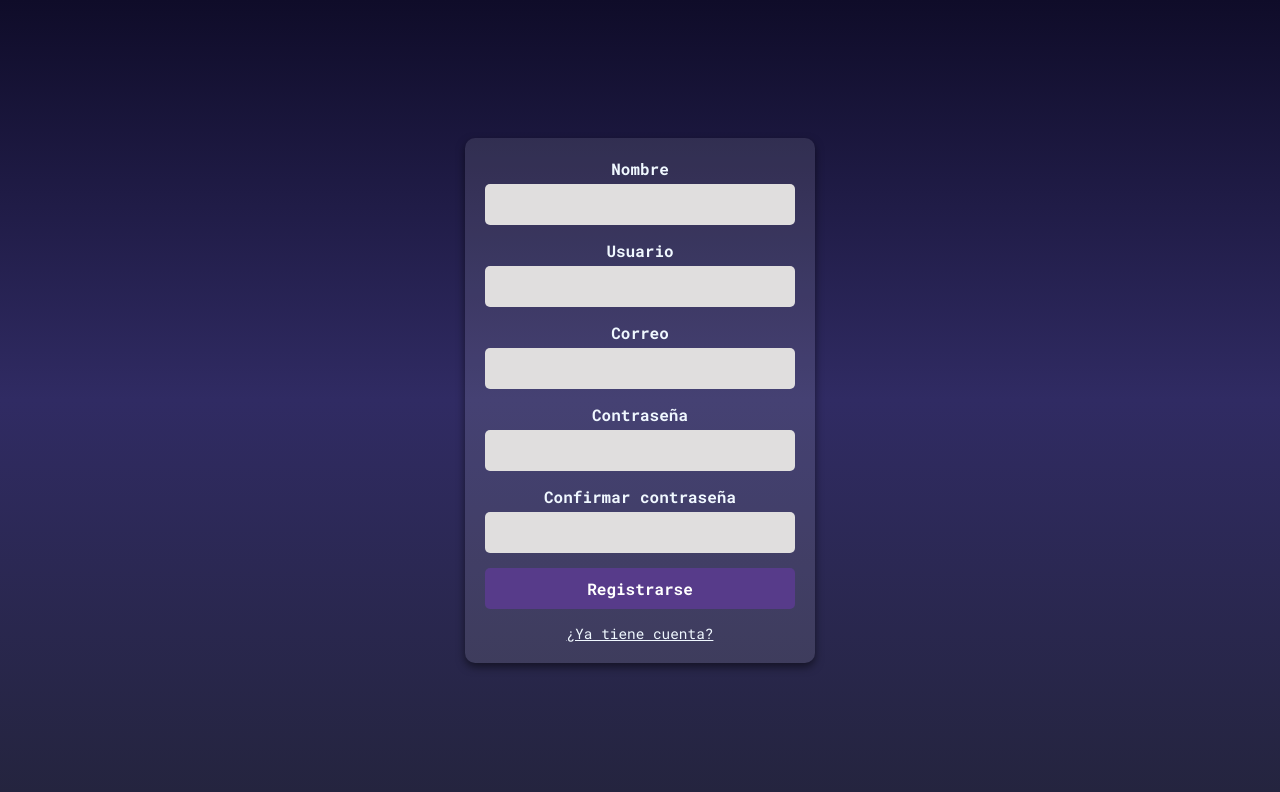
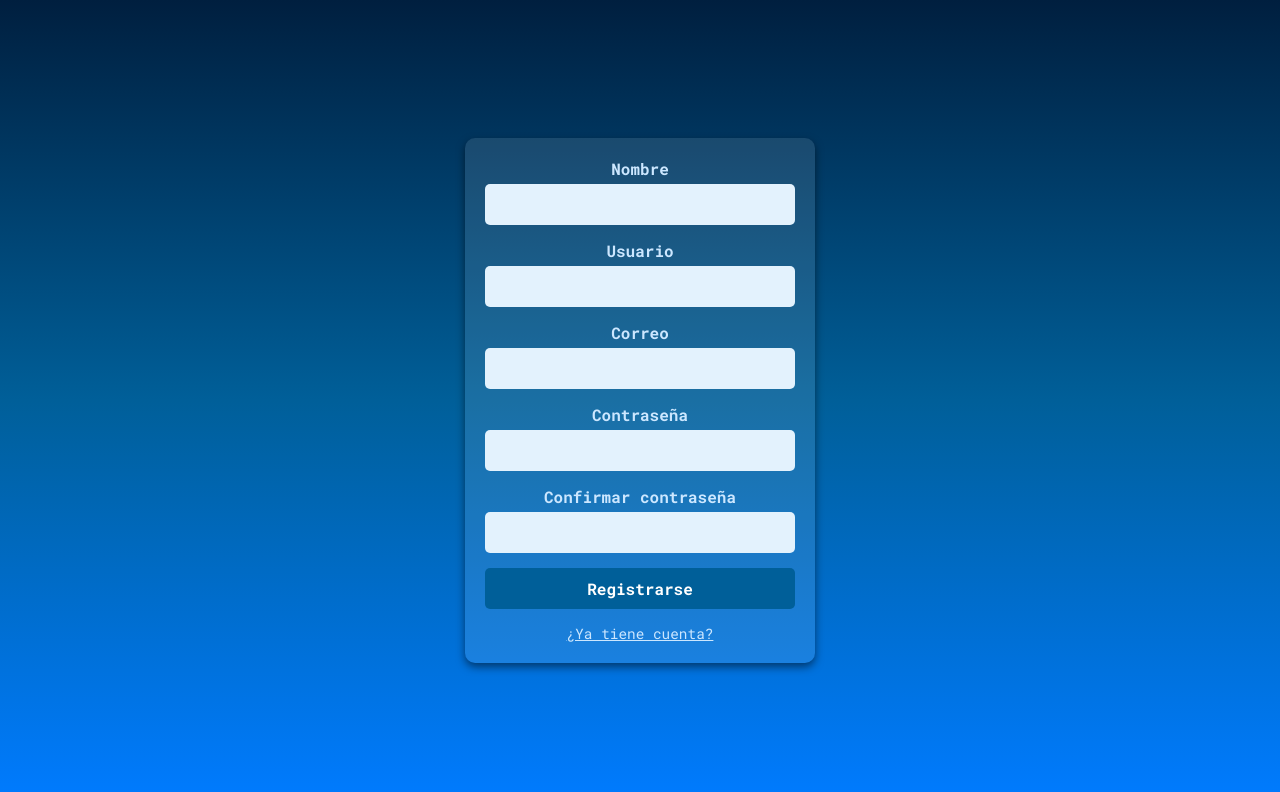
Before and after one commit to jaimezzapata/simulador-creditos, a plain HTML site: page views/pages/viewUsuario.html in a window 1280 px wide. Drawn offline with Linux system fonts and the light colour scheme; some packages are replaced by stand-ins of ours; a script that the page names is missing.

Commit message:
Actualización de estilos

```diff
--- a/views/public/css/viewUsuario.css
+++ b/views/public/css/viewUsuario.css
@@ -7,12 +7,11 @@
   font-family: "Roboto Mono", monospace;
 }
 
-
 body {
   margin: 0;
   padding: 0;
   font-family: "Jost", sans-serif;
-  background: linear-gradient(to bottom, #0f0c29, #302b63, #24243e);
+  background: linear-gradient(to bottom, #001f3f, #005f99, #007bff);
   color: #fff;
   display: flex;
   justify-content: center;
@@ -20,6 +19,7 @@ body {
   min-height: 100vh;
 }
 
+/* Estilos generales de los formularios */
 form {
   display: flex;
   flex-direction: column;
@@ -32,12 +32,9 @@ form {
   transition: all 0.3s ease-in-out;
 }
 
-
+/* Input fields */
 form div {
   margin-bottom: 15px;
-  display: flex;
-  flex-direction: column;
-  position: relative;
 }
 
 form label {
@@ -45,7 +42,7 @@ form label {
   font-size: 1rem;
   font-weight: bold;
   margin-bottom: 5px;
-  color: #f0f8ff;
+  color: #cce7ff;
 }
 
 form input {
@@ -53,23 +50,23 @@ form input {
   padding: 10px;
   border: none;
   border-radius: 5px;
-  background: #e0dede;
+  background: #e3f2fd;
   font-size: 1rem;
   outline: none;
   transition: all 0.3s ease;
 }
 
 form input:focus {
-  background: #f0f8ff;
-  color: #573b8a;
-  box-shadow: 0 0 5px #573b8a;
+  background: #cce7ff;
+  color: #005f99;
+  box-shadow: 0 0 5px #005f99;
 }
 
 /* Botones */
 form button {
   width: 100%;
   padding: 10px;
-  background: #573b8a;
+  background: #005f99;
   color: #fff;
   border: none;
   border-radius: 5px;
@@ -80,18 +77,24 @@ form button {
 }
 
 form button:hover {
-  background: #6d44b8;
+  background: #007bff;
 }
 
+/* Textos de cambio de formulario */
 form p {
   margin-top: 15px;
   font-size: 0.9rem;
-  color: #f0f8ff;
+  color: #cce7ff;
   cursor: pointer;
   text-decoration: underline;
   transition: color 0.3s ease;
 }
 
 form p:hover {
-  color: #a985ea;
+  color: #80d4ff;
 }
+
+
+.incorrecto{
+  border: solid 2px red;
+}
--- a/views/public/js/script.js
+++ b/views/public/js/script.js
@@ -41,8 +41,6 @@ function validarFormulario(e) {
         document
           .getElementById("register-usuario")
           .classList.remove("incorrecto");
-        document.getElementById("mensaje-nombre").textContent =
-          "El nombre solo permite mayúsculas";
       } else {
         document.getElementById("register-usuario").classList.add("incorrecto");
         document
```
